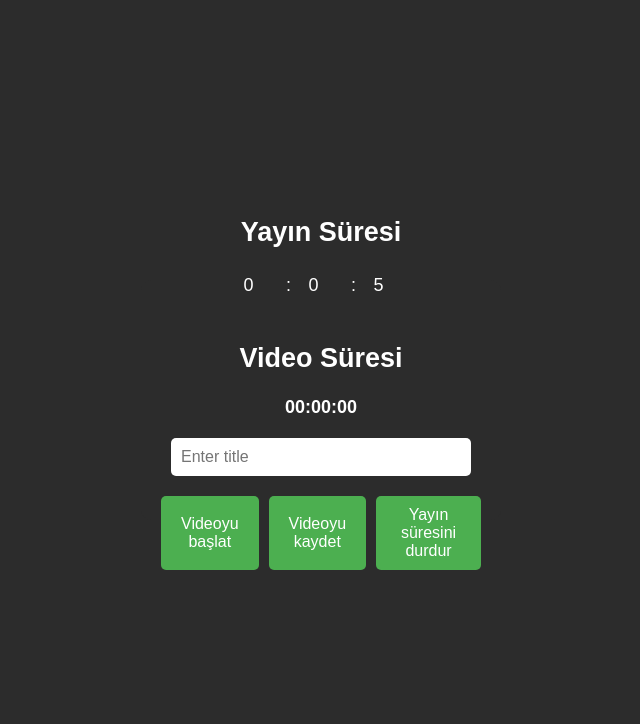
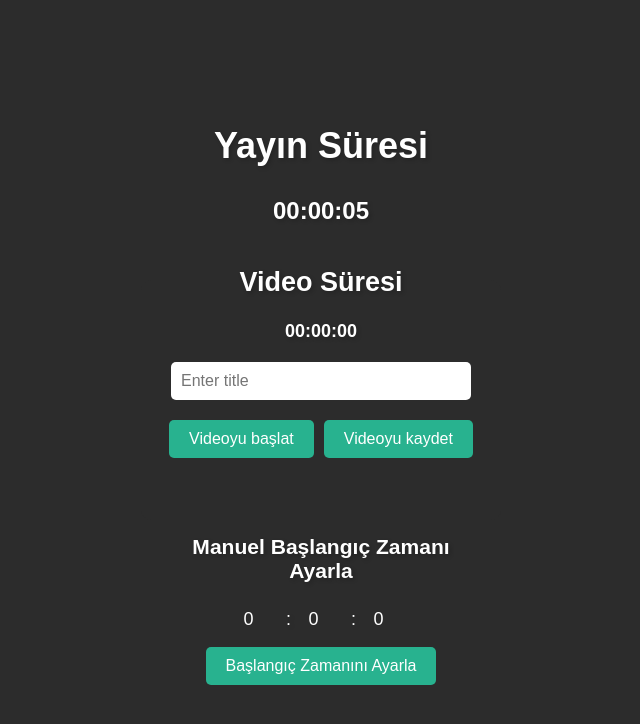
Before and after one commit to eraykrkpnr/hivez-moderator-tools, a React (Create React App) app: page / in a window 1280 px wide. Shown: the top 724 px of the page, without its empty margins (319-959 px from the left). Built offline with nearby package versions, Linux system fonts and the light colour scheme.

Commit message:
Manuel başlangıç saati eklendi

```diff
--- a/public/index.html
+++ b/public/index.html
@@ -24,7 +24,7 @@
       work correctly both with client-side routing and a non-root public URL.
       Learn how to configure a non-root public URL by running `npm run build`.
     -->
-    <title>React App</title>
+    <title>H1vezZz Moderator Tools</title>
   </head>
   <body>
     <noscript>You need to enable JavaScript to run this app.</noscript>
--- a/src/components/Countdown.css
+++ b/src/components/Countdown.css
@@ -31,6 +31,7 @@ html {
 
 .time-display {
   margin-bottom: 20px;
+  text-shadow: 2px 2px 4px rgba(0, 0, 0, 0.2); /* Add text shadow */
 }
 
 .time-display input {
@@ -58,7 +59,7 @@ html {
 }
 
 .buttons button {
-  background-color: #4caf50;
+  background-color: #28b28f;
   color: white;
   border: none;
   border-radius: 5px;
@@ -68,7 +69,7 @@ html {
 }
 
 .buttons button:hover {
-  background-color: #45a049;
+  background-color: #008060;
 }
 
 ul {
--- a/src/components/Countdown.js
+++ b/src/components/Countdown.js
@@ -16,11 +16,16 @@ function Countdown() {
 
   const [isStreamStarted, setIsStreamStarted] = useState(1);
 
+  const [initialHours, setInitialHours] = useState(0);
+  const [initialMinutes, setInitialMinutes] = useState(0);
+  const [initialSeconds, setInitialSeconds] = useState(0);
+
   const mainTimerRef = useRef(Date.now());
   const intervalTimerRef = useRef(null);
 
-  const startMainTimer = () => {
-    mainTimerRef.current = Date.now();
+  const startMainTimer = (initialTimeInMs) => {
+    const now = Date.now();
+    mainTimerRef.current = now - initialTimeInMs;
   };
 
   const getMainTime = () => {
@@ -74,20 +79,30 @@ function Countdown() {
   };
 
   useEffect(() => {
-    startMainTimer();
+    const initialTimeInMs =
+      initialHours * 60 * 60 * 1000 +
+      initialMinutes * 60 * 1000 +
+      initialSeconds * 1000;
+    startMainTimer(initialTimeInMs);
     const mainInterval = setInterval(() => getMainTime(), 1000);
     return () => clearInterval(mainInterval);
   }, []);
 
+  const handleManualStart = () => {
+    const initialTimeInMs =
+      initialHours * 60 * 60 * 1000 +
+      initialMinutes * 60 * 1000 +
+      initialSeconds * 1000;
+    startMainTimer(initialTimeInMs);
+  };
+
   return (
     <div className="countdown-container">
-      <div className="time-display">
+      <div className="time-display" style={{ fontSize: "24px" }}>
         <h2>Yayın Süresi</h2>
-        <input type="number" value={mainHours} readOnly />
-        :
-        <input type="number" value={mainMinutes} readOnly />
-        :
-        <input type="number" value={mainSeconds} readOnly />
+        <b>{mainHours.toString().padStart(2, "0")}:</b>
+        <b>{mainMinutes.toString().padStart(2, "0")}:</b>
+        <b>{mainSeconds.toString().padStart(2, "0")}</b>
       </div>
       <div className="time-display">
         <h2>Video Süresi</h2>
@@ -105,13 +120,6 @@ function Countdown() {
       <div className="buttons">
         <button onClick={startIntervalTimer}>Videoyu başlat</button>
         <button onClick={saveIntervalTime}>Videoyu kaydet</button>
-        <button
-          onClick={() => {
-            setIsStreamStarted(!isStreamStarted);
-          }}
-        >
-          Yayın süresini {isStreamStarted ? "durdur" : "başlat"}
-        </button>
       </div>
       <ul>
         {savedTimes.map((entry, index) => (
@@ -120,6 +128,35 @@ function Countdown() {
           </li>
         ))}
       </ul>
+      <div className="time-display" style={{ paddingTop: "20px" }}>
+        <h3>Manuel Başlangıç Zamanı Ayarla</h3>
+        <input
+          type="number"
+          placeholder="Saat"
+          value={initialHours}
+          onChange={(e) => setInitialHours(parseInt(e.target.value) || 0)}
+        />
+        :
+        <input
+          type="number"
+          placeholder="Dakika"
+          value={initialMinutes}
+          onChange={(e) => setInitialMinutes(parseInt(e.target.value) || 0)}
+        />
+        :
+        <input
+          type="number"
+          placeholder="Saniye"
+          value={initialSeconds}
+          onChange={(e) => setInitialSeconds(parseInt(e.target.value) || 0)}
+        />
+        <div
+          className="buttons"
+          style={{ justifyContent: "center", paddingTop: "12px" }}
+        >
+          <button onClick={handleManualStart}>Başlangıç Zamanını Ayarla</button>
+        </div>
+      </div>
     </div>
   );
 }
```
Also changed, not shown: 1 other file (tests, documents, lock files or other folders).
